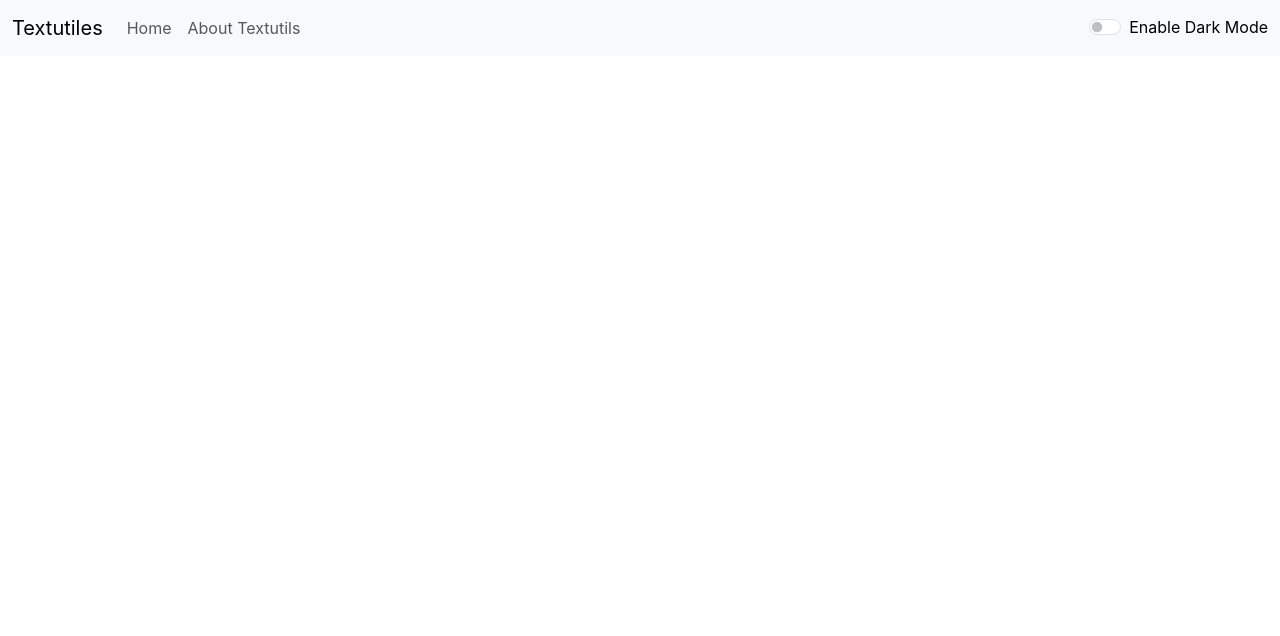
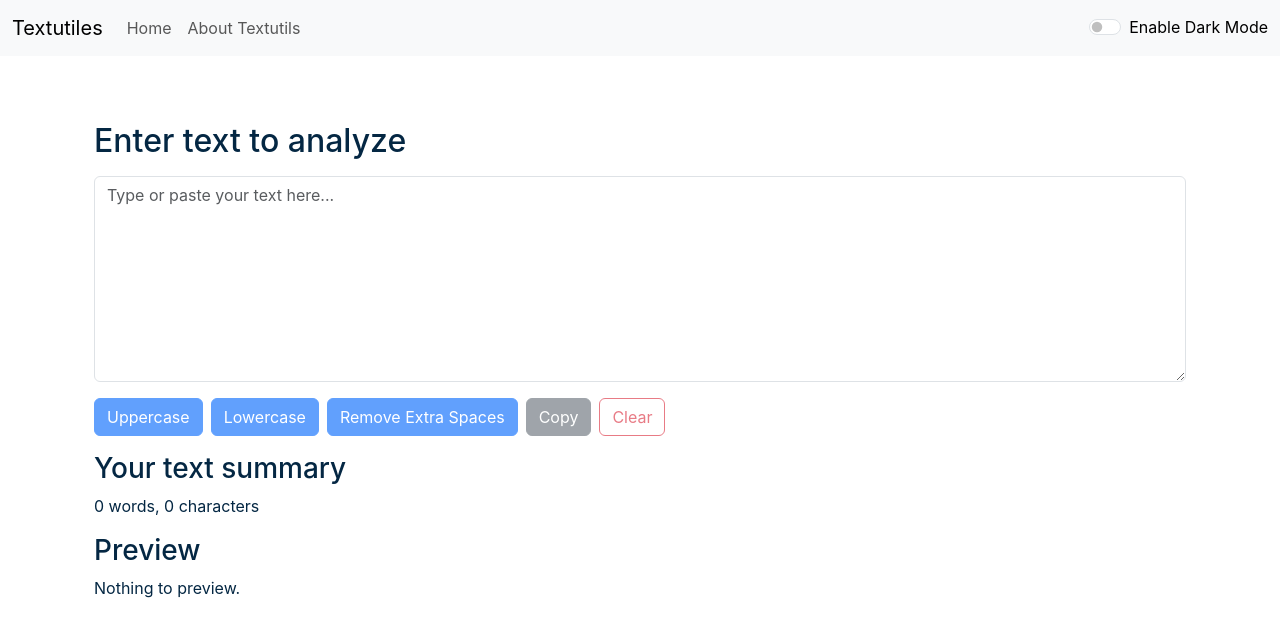
Before and after one commit to AASTHA9416/textutils, a React (Create React App) app: page / in a window 1280 px wide. Shown: the top 636 px of the page. Built offline with nearby package versions, Linux system fonts and the light colour scheme.

Commit message:
initial commit2

```diff
--- a/src/App.js
+++ b/src/App.js
@@ -7,6 +7,7 @@ import { BrowserRouter as Router, Route, Switch } from 'react-router-dom';
 import Navbar from './components/Navbar';
 import About from './components/about';
 import Alert from './components/Alert';
+import TextForm from './components/TextForm';
 
 function App() {
   const [mode, setMode] = useState('light');
@@ -43,6 +44,9 @@ function App() {
 
       <div className="container my-3">
         <Switch>
+          <Route exact path="/">
+            <TextForm mode={mode} showAlert={showAlert} />
+          </Route>
           <Route path="/about">
             <About mode={mode} />
           </Route>
--- a/src/components/Navbar.js
+++ b/src/components/Navbar.js
@@ -25,7 +25,7 @@ export default function Navbar(props) {
               <Link className="nav-link" aria-current="page" to="/">Home</Link>
             </li>
             <li className="nav-item">
-              <a className="nav-link" href="/about">{props.aboutText}</a>
+              <Link className="nav-link" to="/about">{props.aboutText}</Link>
             </li>
           </ul>
           <div className={`form-check form-switch text-${props.mode === 'light' ? 'black' : 'white'}`}>
@@ -34,7 +34,7 @@ export default function Navbar(props) {
               type="checkbox"
               role="switch"
               id="flexSwitchCheckDefault"
-              onClick={props.toggleMode} // Corrected here
+              onClick={props.toggleMode}
             />
             <label className="form-check-label" htmlFor="flexSwitchCheckDefault">
               {props.mode === 'light' ? 'Enable Dark Mode' : 'Enable Light Mode'}
@@ -50,7 +50,7 @@ Navbar.propTypes = {
   title: PropTypes.string.isRequired,
   aboutText: PropTypes.string.isRequired,
   mode: PropTypes.string.isRequired,
-  toggleMode: PropTypes.func.isRequired, // Added prop type validation for toggleMode
+  toggleMode: PropTypes.func.isRequired,
 };
 
 Navbar.defaultProps = {
--- /dev/null
+++ b/src/components/TextForm.js
@@ -0,0 +1,90 @@
+import React, { useState } from 'react';
+
+export default function TextForm(props) {
+  const [text, setText] = useState('');
+
+  const handleUppercase = () => {
+    const updated = text.toUpperCase();
+    setText(updated);
+    props.showAlert && props.showAlert('Converted to Uppercase', 'success');
+  };
+
+  const handleLowercase = () => {
+    const updated = text.toLowerCase();
+    setText(updated);
+    props.showAlert && props.showAlert('Converted to Lowercase', 'success');
+  };
+
+  const handleClear = () => {
+    setText('');
+    props.showAlert && props.showAlert('Text cleared', 'success');
+  };
+
+  const handleCopy = () => {
+    if (navigator.clipboard && window.isSecureContext) {
+      navigator.clipboard.writeText(text);
+      props.showAlert && props.showAlert('Copied to clipboard', 'success');
+    } else {
+      const textarea = document.createElement('textarea');
+      textarea.value = text;
+      document.body.appendChild(textarea);
+      textarea.select();
+      document.execCommand('copy');
+      document.body.removeChild(textarea);
+      props.showAlert && props.showAlert('Copied to clipboard', 'success');
+    }
+  };
+
+  const handleRemoveExtraSpaces = () => {
+    const updated = text.replace(/\s+/g, ' ').trim();
+    setText(updated);
+    props.showAlert && props.showAlert('Extra spaces removed', 'success');
+  };
+
+  const handleChange = (e) => {
+    setText(e.target.value);
+  };
+
+  const wordCount = text.trim().length === 0 ? 0 : text.trim().split(/\s+/).length;
+  const charCount = text.length;
+
+  const containerStyle = {
+    color: props.mode === 'dark' ? 'white' : '#042743'
+  };
+
+  const textareaStyle = {
+    backgroundColor: props.mode === 'dark' ? 'rgb(36 74 104)' : 'white',
+    color: props.mode === 'dark' ? 'white' : '#042743'
+  };
+
+  return (
+    <div className="container" style={containerStyle}>
+      <h2 className="mb-3">Enter text to analyze</h2>
+      <div className="mb-3">
+        <textarea
+          className="form-control"
+          value={text}
+          onChange={handleChange}
+          style={textareaStyle}
+          id="textBox"
+          rows="8"
+          placeholder="Type or paste your text here..."
+        ></textarea>
+      </div>
+      <div className="mb-3 d-flex flex-wrap gap-2">
+        <button disabled={!text} className="btn btn-primary" onClick={handleUppercase}>Uppercase</button>
+        <button disabled={!text} className="btn btn-primary" onClick={handleLowercase}>Lowercase</button>
+        <button disabled={!text} className="btn btn-primary" onClick={handleRemoveExtraSpaces}>Remove Extra Spaces</button>
+        <button disabled={!text} className="btn btn-secondary" onClick={handleCopy}>Copy</button>
+        <button disabled={!text} className="btn btn-outline-danger" onClick={handleClear}>Clear</button>
+      </div>
+
+      <div className="my-3">
+        <h3>Your text summary</h3>
+        <p>{wordCount} words, {charCount} characters</p>
+        <h3>Preview</h3>
+        <p>{text || 'Nothing to preview.'}</p>
+      </div>
+    </div>
+  );
+}
```
